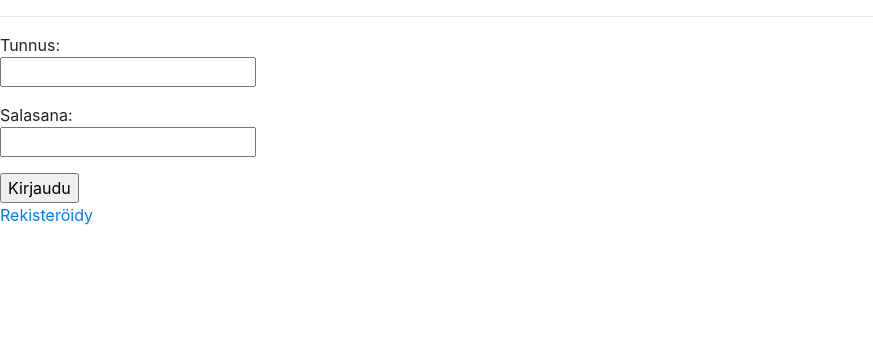
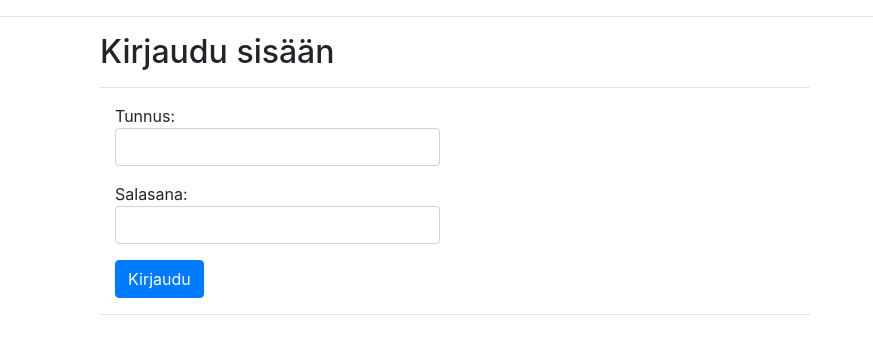
Before and after one commit to Eoyie/Budjetointisovellus, a Flask app: page /login in a window 1280 px wide. Shown: the part 56-410 px from the top of the page, without its empty margins (0-873 px from the left). Run offline with Flask 3, Linux system fonts and the light colour scheme; some libraries are stand-ins or nearby versions.

Commit message:
Updated login page

```diff
--- a/templates/index.html
+++ b/templates/index.html
@@ -6,6 +6,7 @@
 {% block title %}Etusivu{% endblock %}
 {% block content %}
 <div class="container">
+    <div class="col-8">
         <h2>Tervetuloa budjetointisovellukseen!</h2>
         <hr>
         <p>
@@ -19,4 +20,5 @@
             tai kirjautumalla sisään.
         <hr>
     </div>
+</div>
 {% endblock %}
--- a/templates/login.html
+++ b/templates/login.html
@@ -4,12 +4,24 @@
 {% extends "layout.html" %}
 {% block title %}Login{% endblock %}
 {% block content %}
-<form action="/login" method="POST">
-    <p>Tunnus:<br>
-    <input type="text" name="username" required></p>
-    <p>Salasana:<br>
-    <input type="password" name="password" required></p>
-    <input type="submit" value="Kirjaudu"><br>
-    <p><a href="/register">Rekisteröidy</a></p>
+<div class="container">
+    <div class="col-8">
+    <h2>Kirjaudu sisään</h2>
+    <hr>
+    <form action="/login" method="POST">
+        <div class="form-group col-6">
+            <p>
+                Tunnus:<br>
+            <input type="text" class="form-control" name="username" required>
+            </p>
+            <p>
+                Salasana:<br>
+            <input type="password" class="form-control" name="password" required>
+            </p>
+            <button type="submit" class="btn btn-primary">Kirjaudu</button><br>
+        </div>
     </form>
+    <hr>
+    </div>
+</div>
 {% endblock %}
```
Lines whose indentation alone changed are shown as unchanged.
